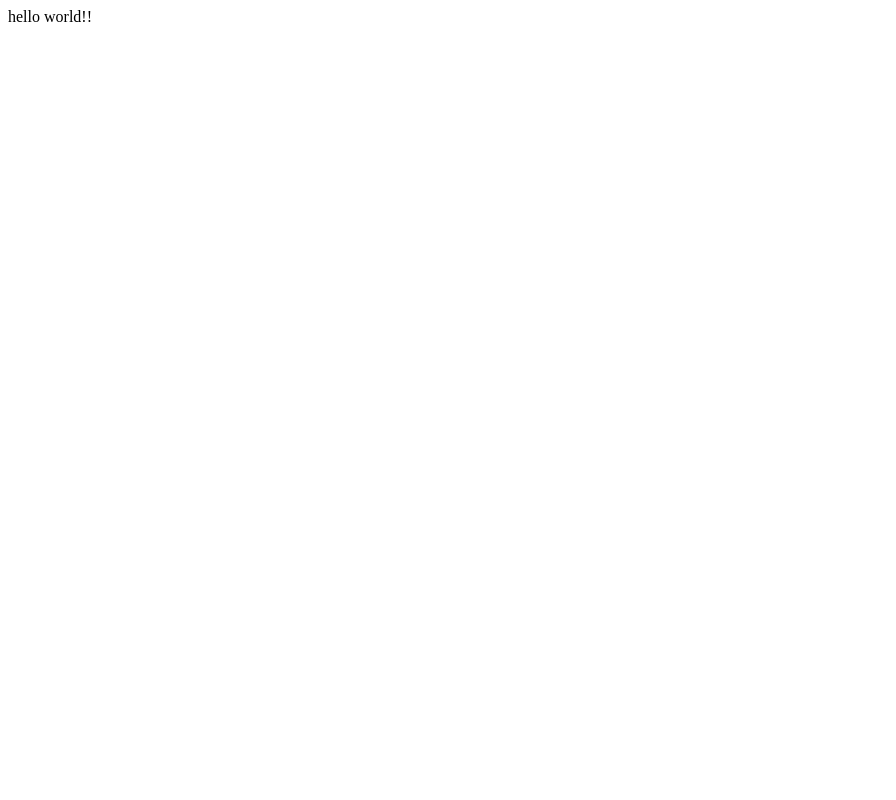
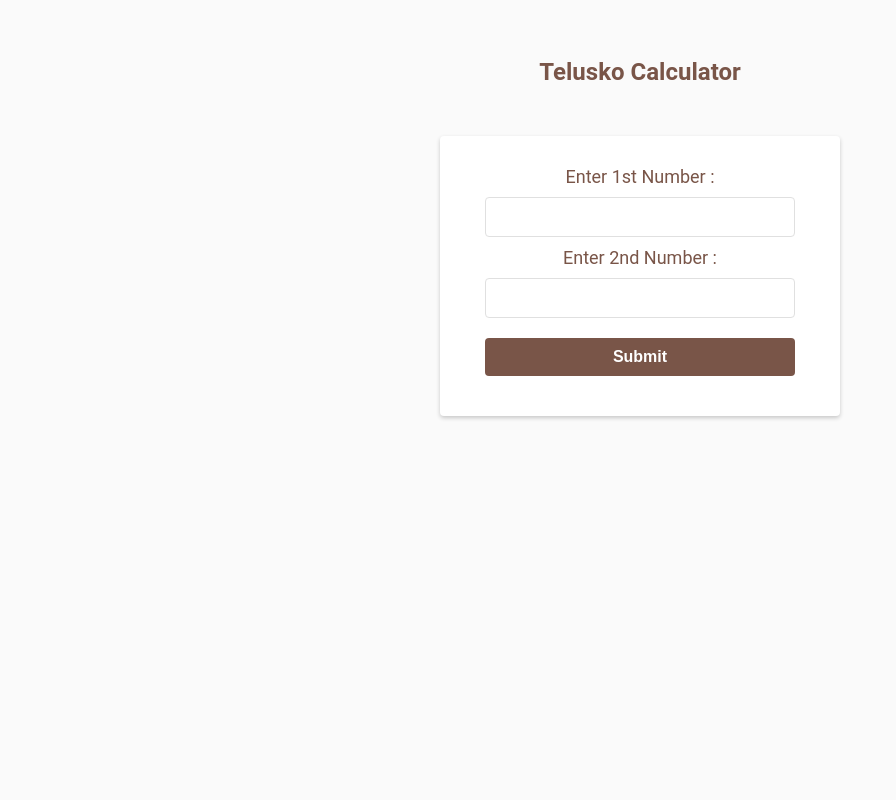
Before and after one commit to MaarcusRenieroL/java-spring-boot-telusko-udemy-course, a Java web app: page / in a window 1280 px wide. Before the commit the part shown is almost empty. Shown: the whole page, without its empty margins (0-896 px from the left). Run offline with Spring Boot 4, a stand-in JSP engine, Linux system fonts and the light colour scheme.

Commit message:
feat: add code for lecure 183: sending data to controller

```diff
--- a/spring-boot-web/src/main/webapp/index.jsp
+++ b/spring-boot-web/src/main/webapp/index.jsp
@@ -1,2 +1,21 @@
 <%@page language="java" %>
-hello world!!
+
+  <html>
+
+  <head>
+    <link rel="stylesheet" type="text/css" href="styles.css">
+  </head>
+  </body>
+  <h2>Telusko Calculator</h2>
+
+  <form action="add">
+    <label for="num1">Enter 1st Number :</label>
+    <input type="text" id=num1" name="num1"><br>
+    <label for="num2">Enter 2nd Number :</label>
+    <input type="text" id="num2" name="num2"><br>
+    <input type="submit" value="Submit">
+  </form>
+
+  </body>
+
+  </html>
--- /dev/null
+++ b/spring-boot-web/src/main/webapp/styles.css
@@ -0,0 +1,116 @@
+body {
+    font-family: 'Roboto', sans-serif;
+    background-color: #FAFAFA;
+    color: #333;
+    text-align: center;
+    padding: 50px;
+}
+
+h2 {
+    color: #795548;
+    margin-bottom: 30px;
+}
+
+form {
+    background-color: #FFFFFF;
+    padding: 30px;
+    border-radius: 4px;
+    display: inline-block;
+    box-shadow: 0 2px 4px rgba(0,0,0,0.2);
+    max-width: 400px;
+    width: 100%;
+    box-sizing: border-box;
+    margin-top: 20px;
+}
+
+input[type="text"], input[type="submit"] {
+    border: 1px solid #E0E0E0;
+    border-radius: 4px;
+    padding: 10px 15px;
+    margin: 10px 0;
+    width: calc(100% - 30px);
+    box-sizing: border-box;
+    font-size: 16px;
+}
+
+input[type="text"] {
+    background-color: #fff;
+}
+
+input[type="submit"] {
+    background-color: #795548;
+    color: white;
+    border: none;
+    font-weight: bold;
+    cursor: pointer;
+    outline: none;
+    transition: background-color 0.3s, box-shadow 0.3s;
+}
+
+input[type="submit"]:hover {
+    background-color: #5d4037;
+}
+
+input[type="submit"]:focus {
+    box-shadow: 0 0 8px rgba(121, 85, 72, 0.6);
+}
+
+label {
+    font-size: 18px;
+    color: #795548;
+    font-weight: normal;
+    margin: 15px 0 5px;
+}
+
+/* Ripple Effect */
+@keyframes ripple {
+    0% {
+        transform: scale(0);
+        opacity: 1;
+    }
+    100% {
+        transform: scale(4);
+        opacity: 0;
+    }
+}
+
+input[type="submit"]::after {
+    content: '';
+    display: block;
+    position: absolute;
+    width: 100%;
+    height: 100%;
+    top: 0;
+    left: 0;
+    pointer-events: none;
+    background-image: radial-gradient(circle, #fff 10%, transparent 10.01%);
+    background-repeat: no-repeat;
+    background-position: 50%;
+    transform: scale(10,10);
+    opacity: 0;
+    transition: transform .5s, opacity 1s;
+}
+
+input[type="submit"]:active::after {
+    transform: scale(0,0);
+    opacity: .2;
+    transition: 0s;
+}
+
+p {
+    color: #333;
+    font-size: 24px;
+    line-height: 1.6;
+}
+
+.result-container {
+    background-color: #FFFFFF;
+    padding: 30px;
+    border-radius: 4px;
+    display: inline-block;
+    box-shadow: 0 2px 4px rgba(0,0,0,0.2);
+    max-width: 400px;
+    width: 100%;
+    box-sizing: border-box;
+    margin-top: 20px;
+}
```
